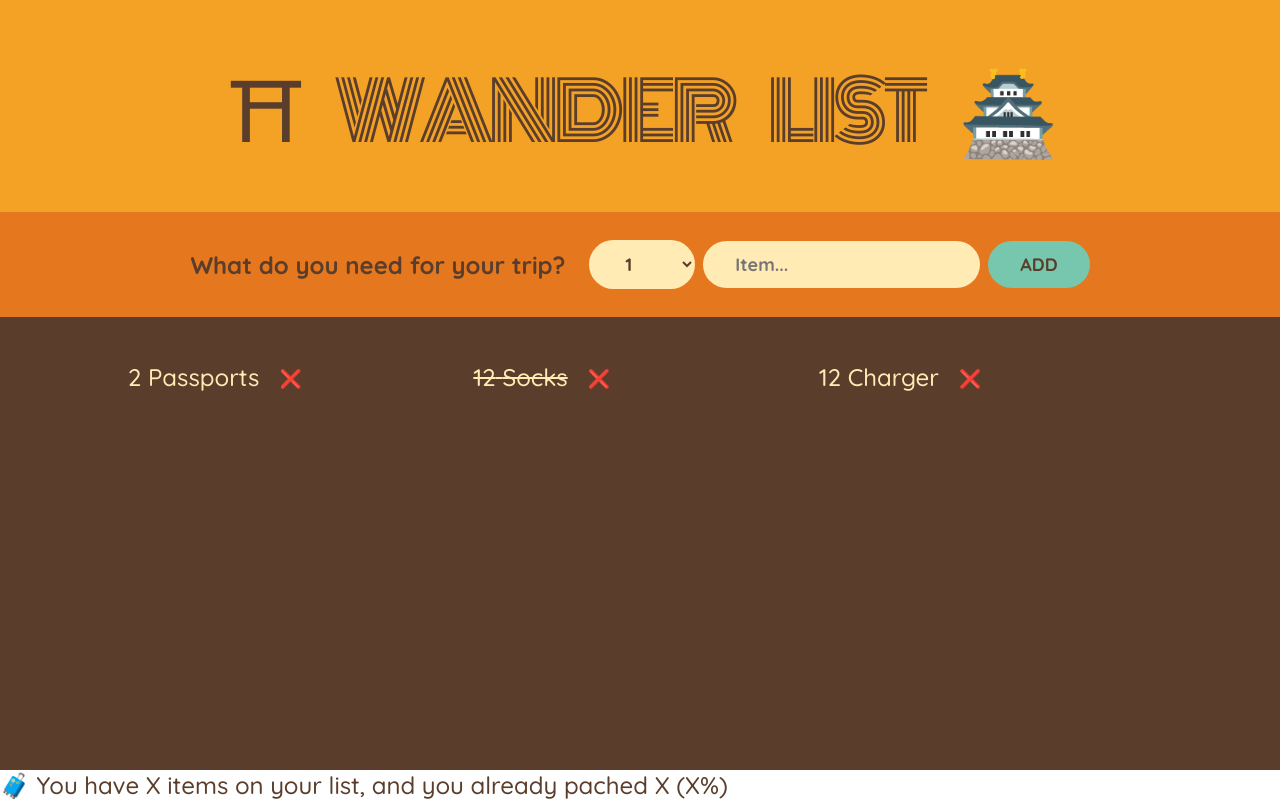
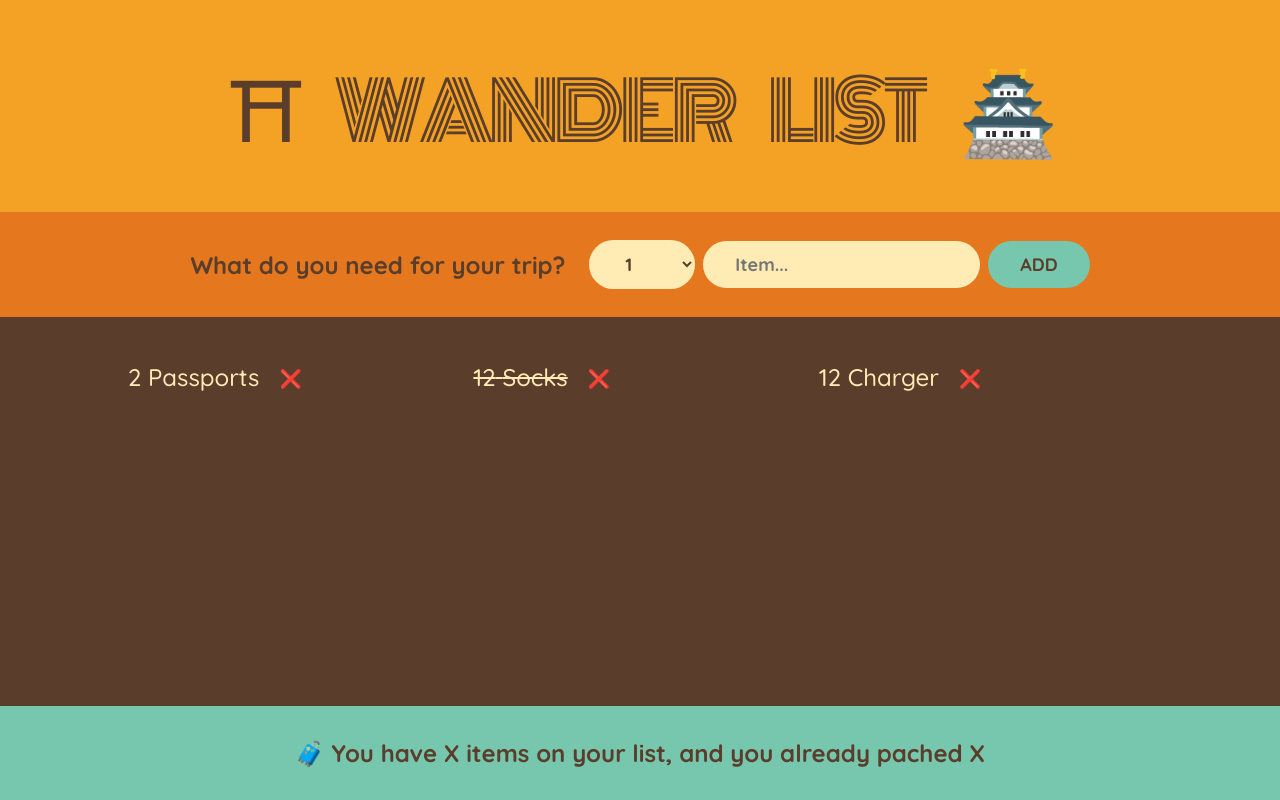
Before and after one commit to Fatialnd/HYF-React, a React (Create React App) app: page / in a window 1280 px wide. Built offline with nearby package versions, Linux system fonts and the light colour scheme.

Commit message:
controlled elements

```diff
--- a/src/App.js
+++ b/src/App.js
@@ -1,7 +1,8 @@
+import { useState } from "react";
 const initialItems = [
   { id: 1, description: "Passports", quantity: 2, packed: false },
   { id: 2, description: "Socks", quantity: 12, packed: true },
-  { id: 2, description: "Charger", quantity: 12, packed: false },
+  { id: 3, description: "Charger", quantity: 12, packed: false },
 ];
 
 export default function App() {
@@ -20,20 +21,36 @@ function Logo() {
 }
 
 function Form() {
+  const [description, setDescription] = useState("");
+  const [quantity, setQuantity] = useState(1);
   function handleSubmit(e) {
     e.preventDefault();
+    if (!description) return;
+    const newItem = { description, quantity, packed: false, id: Date.now() };
+    console.log(newItem);
+
+    setDescription("");
+    setQuantity(1);
   }
   return (
     <form className="add-form" onSubmit={handleSubmit}>
       <h3>What do you need for your trip?</h3>
-      <select>
+      <select
+        value={quantity}
+        onChange={(e) => setQuantity(Number(e.target.value))}
+      >
         {Array.from({ length: 20 }, (_, i) => i + 1).map((num) => (
           <option value={num} key={num}>
             {num}
           </option>
         ))}
       </select>
-      <input type="text" placeholder="Item..." />
+      <input
+        type="text"
+        placeholder="Item..."
+        value={description}
+        onChange={(e) => setDescription(e.target.value)}
+      />
       <button>Add</button>
     </form>
   );
@@ -64,9 +81,6 @@ function Item({ item }) {
 
 function Stats() {
   return (
-    <footer>
-      {" "}
-      🧳 You have X items on your list, and you already pached X (X%)
-    </footer>
+    <footer> 🧳 You have X items on your list, and you already pached X</footer>
   );
 }
--- a/src/index.css
+++ b/src/index.css
@@ -131,7 +131,8 @@ input[type="checkbox"] {
   transform: translateY(2px);
 }
 
-.stats {
+.stats,
+footer {
   background-color: #76c7ad;
   text-align: center;
   font-weight: 700;
```
